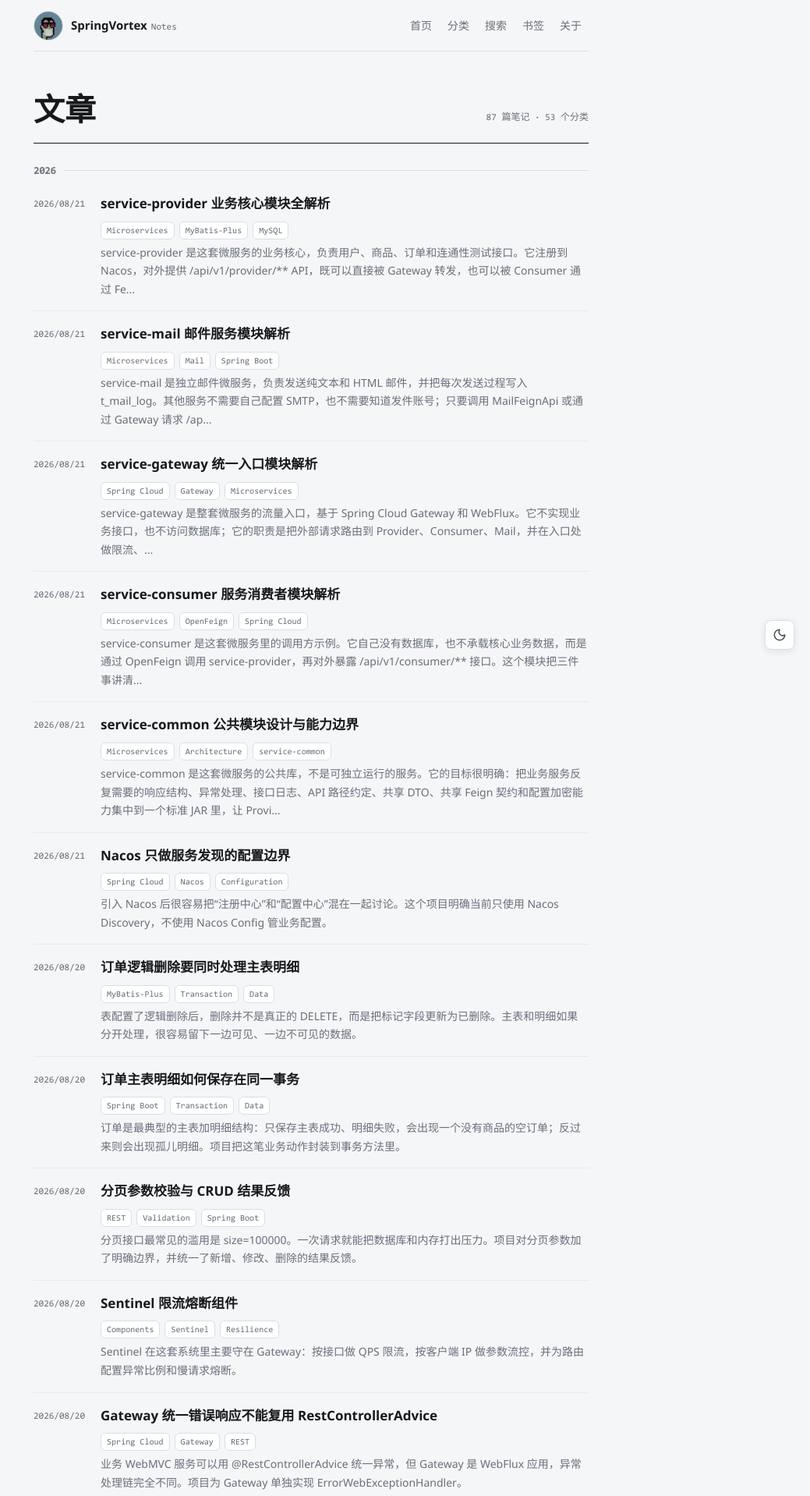
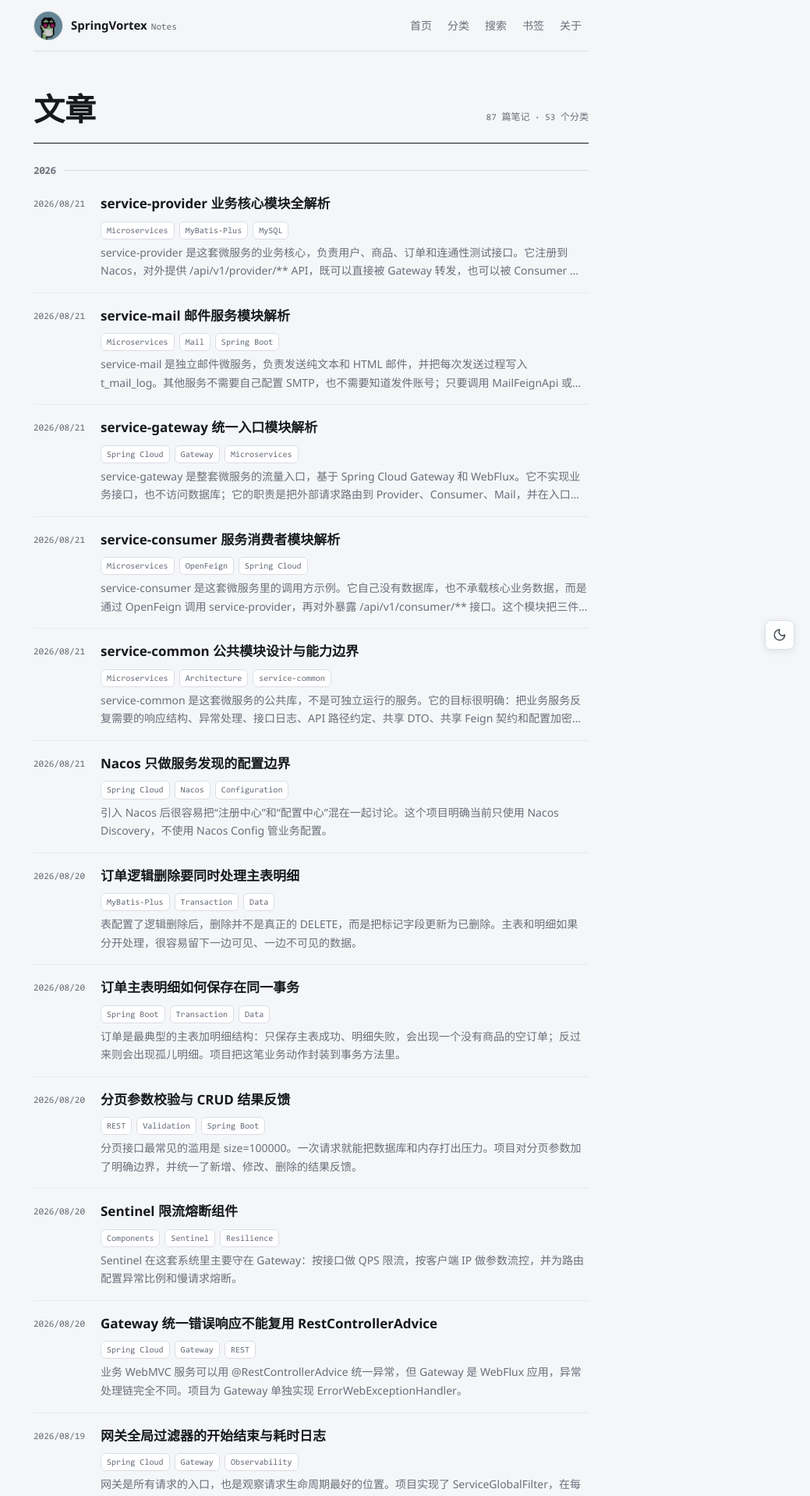
Before and after one commit to springvortex/springvortex.github.io, a Jekyll site: the page built from index.html, in a window 1280 px wide. Shown: the top 1918 px of the page at 78% size, without its empty margins (241-1280 px from the left). Built offline with Jekyll 4.4.1, drawn with Linux system fonts in a browser that asks for light colours.

Commit message:
style(home): 限制摘要预览为两行

```diff
--- a/static/css/page.css
+++ b/static/css/page.css
@@ -103,6 +103,14 @@
   color: var(--text-muted);
   font-size: 14px;
   line-height: 1.68;
+}
+
+.page-index .list-post .summary {
+  display: -webkit-box;
+  overflow: hidden;
+  -webkit-box-orient: vertical;
+  -webkit-line-clamp: 2;
+  line-clamp: 2;
 }
 
 .list-post .categories {
```
